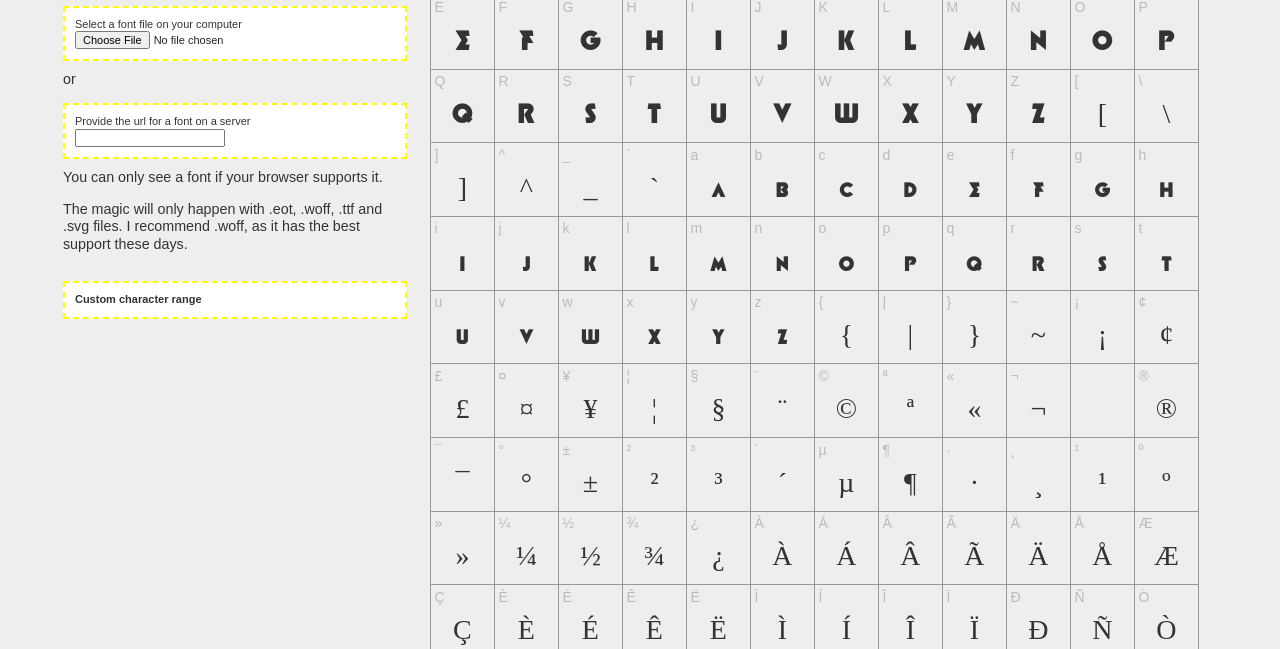
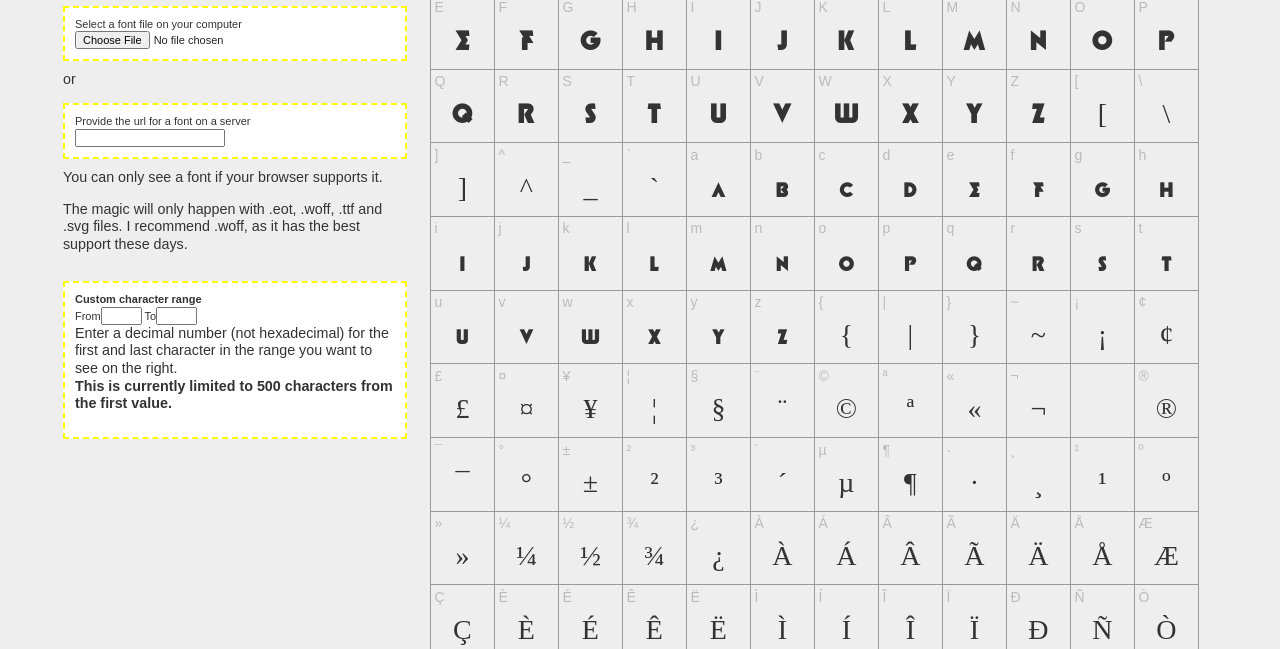
Before and after one commit to dartokloning/font-looper, a PHP site: page / in a window 1280 px wide. Shown: the part 326-975 px from the top of the page. Run offline with PHP 8.4, Linux system fonts and the light colour scheme; data that the repository does not hold is empty; some libraries are stand-ins or nearby versions.

Commit message:
Cahracter ranges, FontAwesome Support

```diff
--- a/font-looper/css/style.css
+++ b/font-looper/css/style.css
@@ -359,6 +359,10 @@ header p{
 	color: #c22;
 }
 
+input.num-range{
+	width: 3em;
+}
+
 footer{
 	clear: both;
 	min-height: 2em;
--- a/font-looper/index.php
+++ b/font-looper/index.php
@@ -104,7 +104,12 @@
 
 							</div>
 							<fieldset>
-								<strong>Custom character range</strong>
+								<strong>Custom character range</strong><br />
+								<label for="">From</label><input type="" class="num-range range-start" />
+								<label for="">To</label><input type="" class="num-range range-end" />
+								<p>Enter a decimal number (not hexadecimal) for the first and last character in the range you want to see on the right.<br />
+									<strong>This is currently limited to 500 characters from the first value.</strong>
+								</p>
 							</fieldset>
 						</div>
 						<!-- Next step
@@ -124,7 +129,7 @@
 		<div class="grid_11">
 			<div class="char-map" >
 				<?php foreach($all_chars as $i => $k):?>
-					<div><?php echo $k,'<span data-char-number=\'',$i,'\'>',$k,'</span>';?></div>
+					<div><?php echo $k,'<span data-unicode-hex=\'',str_pad(dechex($i),4,0,STR_PAD_LEFT),'\' data-unicode-dec=',$i,'>',$k,'</span>';?></div>
 				<?php endforeach;?>
 			</div>
 
--- a/font-looper/js/script.js
+++ b/font-looper/js/script.js
@@ -15,6 +15,14 @@ function handleFiles(){
 	var anyWindow = window.URL || window.webkitURL;
 
 	var objectUrl = anyWindow.createObjectURL(fileList[0]);
+	var currentFontName = fileList[0].name;
+	console.log(fileList[0].name + "sausages");
+
+	if(currentFontName.indexOf("fontawesome") >= 0){
+		$('.char-map').load('custom-range.php?range_start=61440&range_end=61700');
+		$('input.range-start').val('61440');
+		$('input.range-end').val('61700');
+	}
 
 	//console.log(objectUrl);
 
@@ -35,6 +43,12 @@ $('#web-font-file').keyup(function(){
 	if(fontUrl.slice(0,7) !== "http://"){
 		fontUrl = "http://" + fontUrl;
 		//console.log(fontUrl.slice(0,7));
+	}
+
+	if(fontUrl.indexOf("fontawesome") >= 0){
+		$('.char-map').load('custom-range.php?range_start=61440&range_end=61700');
+		$('input.range-start').val('61440');
+		$('input.range-end').val('61700');
 	}
 
 	var lastThreeChars = fontUrl.slice(-3);
@@ -67,3 +81,26 @@ $('#web-font-file').keyup(function(){
 
 
 });
+
+var characterRange = {};
+
+function rangeMod(){
+	if($('input.range-start').val() !== characterRange.start || $('input.range-end').val() !== characterRange.end){
+		characterRange.start = $('input.range-start').val();
+		characterRange.end = $('input.range-end').val();
+		if((characterRange.end - characterRange.start) > 0){
+			$('.char-map').load('custom-range.php?range_start='+ characterRange.start +'&range_end='+characterRange.end);
+		}
+	}
+
+}
+
+$('input.num-range').keyup(function(){
+	if(($('input.range-end').val() - $('input.range-start').val()) < 501){
+		rangeMod();
+	}else{
+		$('input.range-end').val(parseInt($('input.range-start').val()) + 500);
+		rangeMod();
+	}
+
+});
```
Also changed, not shown: font-looper/custom-range.php (+13 -2 lines).
